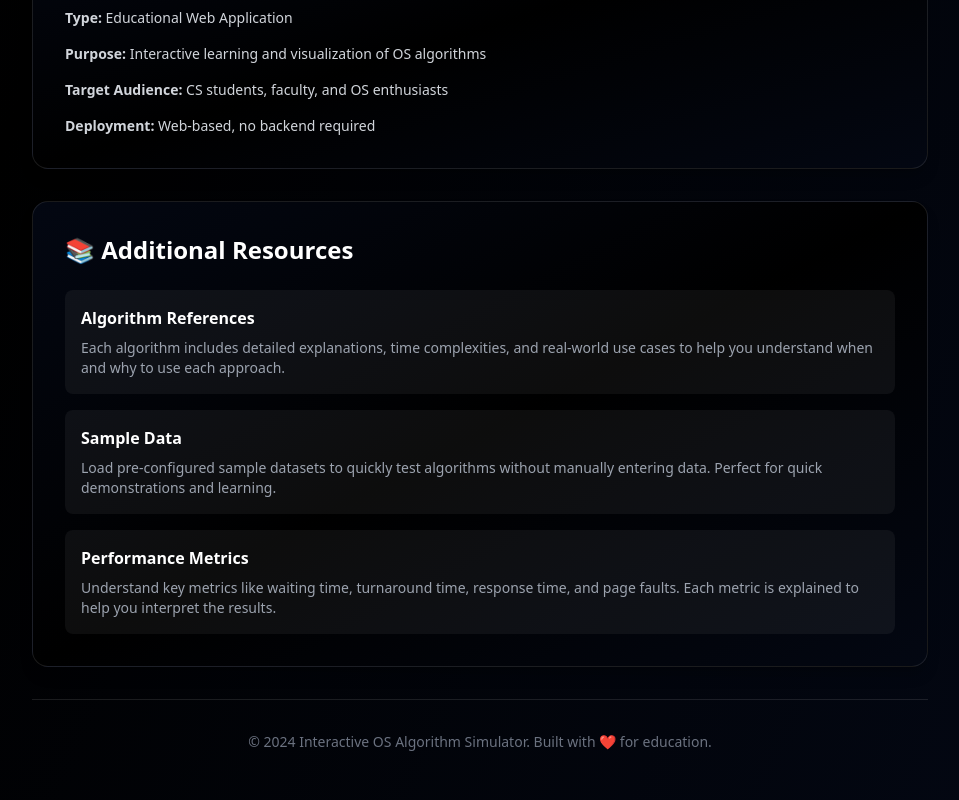
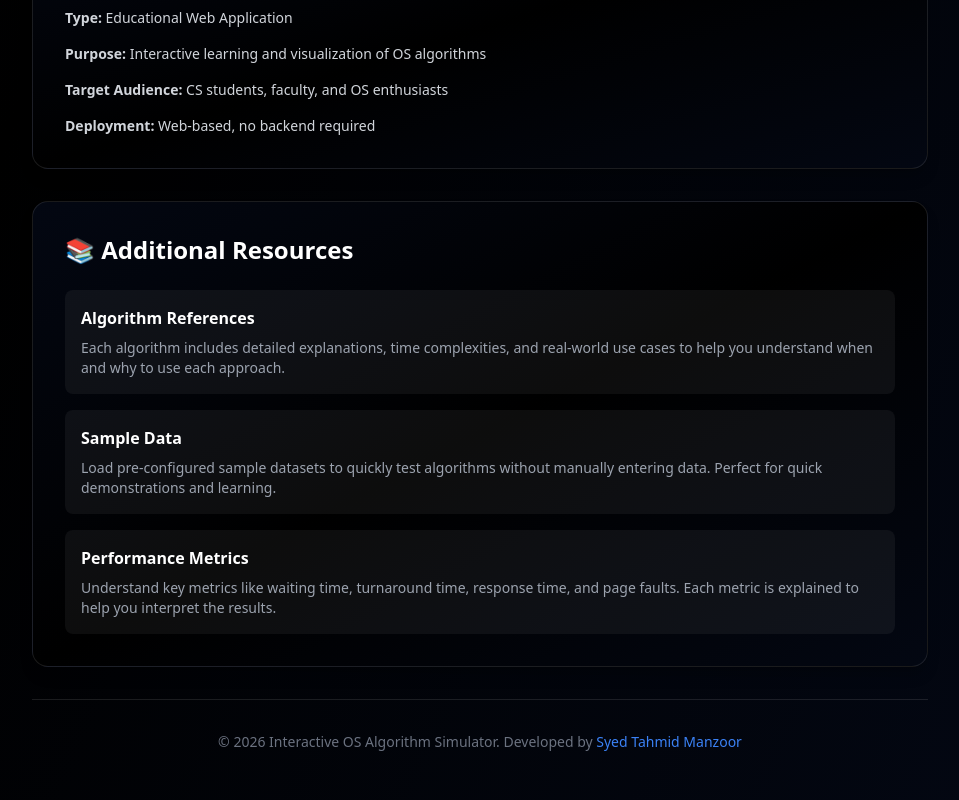
Before and after one commit to SayeedTahmid/OS-AlgoSim, a React (Vite) app: page /about in a window 1280 px wide. Shown: the part 2008-2808 px from the top of the page, without its empty margins (296-1255 px from the left). Built offline with nearby package versions, Linux system fonts and the light colour scheme.

Commit message:
Ready for Production with Credits

```diff
--- a/src/pages/About.tsx
+++ b/src/pages/About.tsx
@@ -217,7 +217,8 @@
         {/* Footer */}
         <div className="text-center pt-8 border-t border-white/10">
           <p className="text-gray-500 text-sm">
-            © 2024 Interactive OS Algorithm Simulator. Built with ❤️ for education.
+            © 2026 Interactive OS Algorithm Simulator.
+            Developed by <a href="https://github.com/SayeedTahmid" target="_blank" rel="noopener noreferrer" className="text-primary hover:underline">Syed Tahmid Manzoor</a>
           </p>
         </div>
       </div>
```
Also changed, not shown: 1 other file (tests, documents, lock files or other folders).
